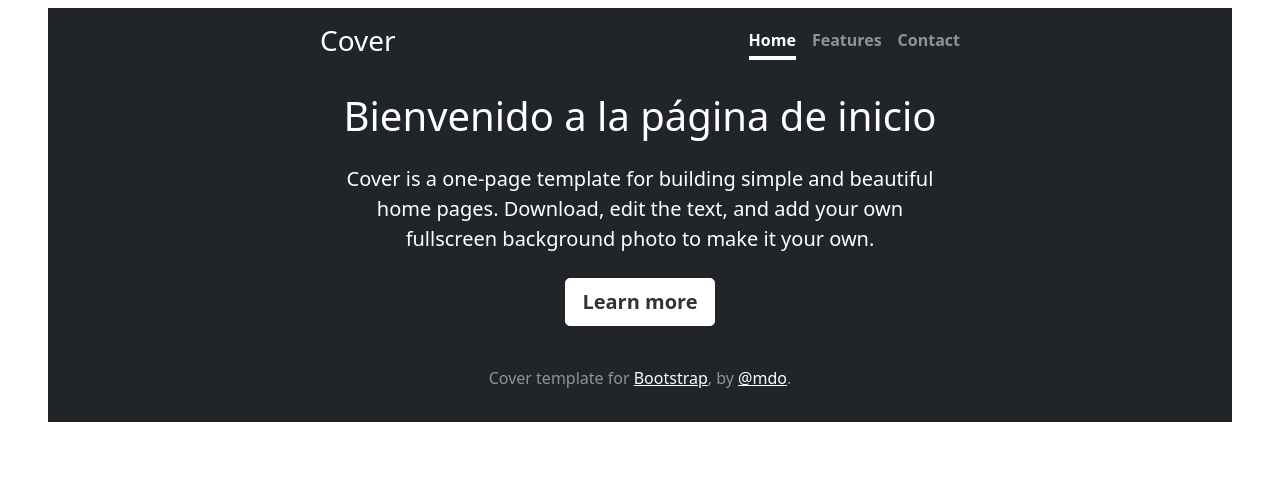
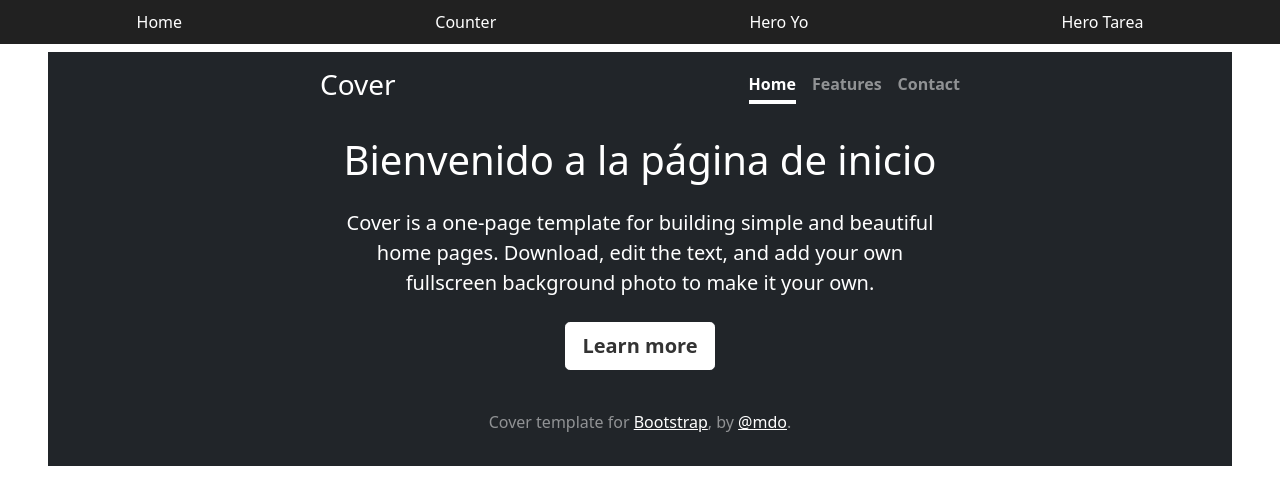
Before and after one commit to enriquesousa/02-bases-angular, an Angular app: page / in a window 1280 px wide. Shown: the top 504 px of the page. Built offline with nearby package versions, Linux system fonts and the light colour scheme.

Commit message:
48. Router Link

```diff
--- a/src/app/app.html
+++ b/src/app/app.html
@@ -1,5 +1,7 @@
-<!-- <nav>Soy un Nav</nav> -->
+<app-navbar />
+
 <section class="mx-5 mt-2">
     <router-outlet />
 </section>
+
 <!-- <footer>Soy el footer</footer> -->
--- a/src/app/app.ts
+++ b/src/app/app.ts
@@ -1,9 +1,10 @@
 import { Component, signal } from '@angular/core';
 import { RouterOutlet } from '@angular/router';
+import { Navbar } from "./components/shared/navbar/navbar";
 
 @Component({
   selector: 'app-root',
-  imports: [RouterOutlet],
+  imports: [RouterOutlet, Navbar],
   templateUrl: './app.html',
   styleUrl: './app.css'
 })
--- /dev/null
+++ b/src/app/components/shared/navbar/navbar.html
@@ -0,0 +1,21 @@
+<style>
+    nav {
+        display: flex;
+        justify-content: space-around;
+        background-color: #212121;
+        color: white;
+        padding: 10px;
+    }
+    nav a {
+        color: white;
+        text-decoration: none;
+    }
+</style>
+
+<nav>
+    <a routerLink="/">Home</a>
+    <a routerLink="/counter">Counter</a>
+    <a routerLink="/hero">Hero Yo</a>
+    <a [routerLink]="['/hero-tarea']">Hero Tarea</a>
+    <!-- Otros -->
+</nav>
```
Also changed, not shown: src/app/components/shared/navbar/navbar.ts (added, +11 -0 lines).
